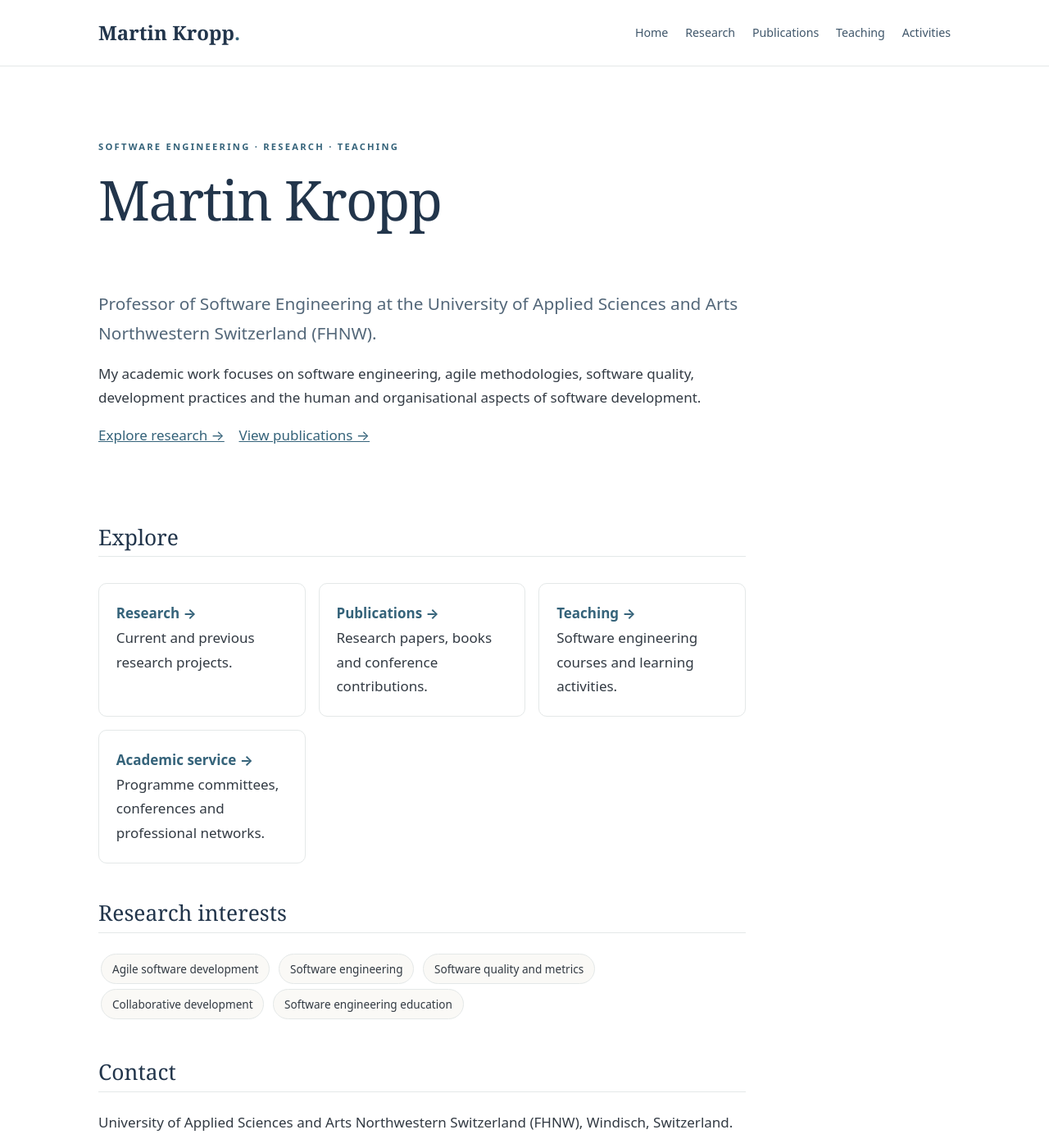
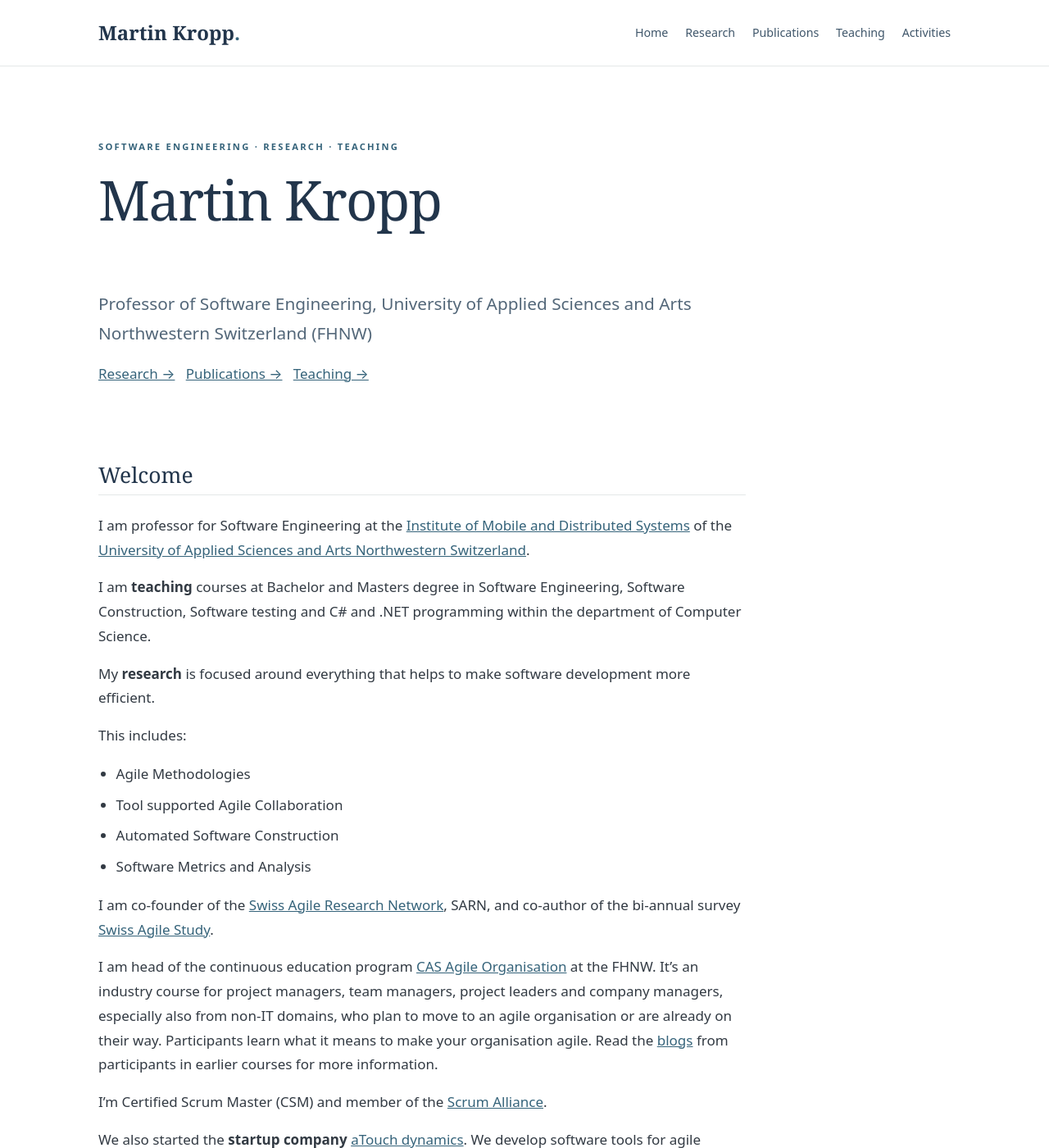
Before and after one commit to martinkropp/martinkropp.github.io, a Jekyll site: the page built from index.md, in a window 1280 px wide and 1400 px high. Shown: the whole window at 82% size. Built offline with Jekyll 4.4.1, drawn with Linux system fonts in a browser that asks for light colours; some of the changed text lies outside the part shown.

Commit message:
Restore substantive original homepage content

```diff
--- a/index.md
+++ b/index.md
@@ -2,35 +2,52 @@
 title: Home
 permalink: /
 ---
+
 <div class="hero">
 <div class="eyebrow">SOFTWARE ENGINEERING · RESEARCH · TEACHING</div>
 <h1>Martin Kropp</h1>
-<p class="lead">Professor of Software Engineering at the University of Applied Sciences and Arts Northwestern Switzerland (FHNW).</p>
-<p>My academic work focuses on software engineering, agile methodologies, software quality, development practices and the human and organisational aspects of software development.</p>
-<p><a href="/research1">Explore research →</a> &nbsp;&nbsp; <a href="/publications1">View publications →</a></p>
+<p class="lead">Professor of Software Engineering, University of Applied Sciences and Arts Northwestern Switzerland (FHNW)</p>
+<p><a href="/research1">Research →</a> &nbsp; <a href="/publications1">Publications →</a> &nbsp; <a href="/teaching">Teaching →</a></p>
 </div>
 
-## Explore
+## Welcome
 
-<div class="cards">
-<div class="card"><strong><a href="/research1">Research →</a></strong>Current and previous research projects.</div>
-<div class="card"><strong><a href="/publications1">Publications →</a></strong>Research papers, books and conference contributions.</div>
-<div class="card"><strong><a href="/teaching">Teaching →</a></strong>Software engineering courses and learning activities.</div>
-<div class="card"><strong><a href="/professional-activities1">Academic service →</a></strong>Programme committees, conferences and professional networks.</div>
-</div>
+I am professor for Software Engineering at the [Institute of Mobile and Distributed Systems](http://www.imvs.technik.fhnw.ch/) of the [University of Applied Sciences and Arts Northwestern Switzerland](https://www.fhnw.ch/).
 
-## Research interests
+I am **teaching** courses at Bachelor and Masters degree in Software Engineering, Software Construction, Software testing and C# and .NET programming within the department of Computer Science.
 
-<span class="pill">Agile software development</span>
-<span class="pill">Software engineering</span>
-<span class="pill">Software quality and metrics</span>
-<span class="pill">Collaborative development</span>
-<span class="pill">Software engineering education</span>
+My **research** is focused around everything that helps to make software development more efficient.
+
+This includes:
+
+- Agile Methodologies
+- Tool supported Agile Collaboration
+- Automated Software Construction
+- Software Metrics and Analysis
+
+I am co-founder of the [Swiss Agile Research Network](http://www.swissagileresearchnetwork.ch/), SARN, and co-author of the bi-annual survey [Swiss Agile Study](http://www.swissagilestudy.ch/).
+
+I am head of the continuous education program [CAS Agile Organisation](https://www.fhnw.ch/de/weiterbildung/technik/cas-agile-organisation) at the FHNW. It's an industry course for project managers, team managers, project leaders and company managers, especially also from non-IT domains, who plan to move to an agile organisation or are already on their way. Participants learn what it means to make your organisation agile. Read the [blogs](http://www.agileorganisation.org/) from participants in earlier courses for more information.
+
+I'm Certified Scrum Master (CSM) and member of the [Scrum Alliance](http://www.scrumalliance.org/).
+
+We also started the **startup company** [aTouch dynamics](https://www.atouch.ch/). We develop software tools for agile collaboration using extra-large multi-touch display technology. Our agile collaboration wall **aWall** eliminates the need for physical card walls and enables distributed agile collaboration and meetings such as daily stand-ups and sprint planning. Want to know more? [Contact me](mailto:martin.kropp@atouch.ch).
+
+## Academic profiles
+
+[LinkedIn](https://www.linkedin.com/in/mkropp/) · [Google Scholar](https://scholar.google.ch/citations?user=0zcalLAAAAAJ&hl=en) · [DBLP](https://dblp.org/pers/hd/k/Kropp:Martin) · [SARN](http://www.swissagileresearchnetwork.ch/)
 
 ## Contact
 
-University of Applied Sciences and Arts Northwestern Switzerland (FHNW), Windisch, Switzerland.
+University of Applied Sciences and Arts Northwestern Switzerland
+Institute of Mobile and Distributed Systems
+Bahnhofstrasse 6
+CH-5052 Windisch, Switzerland
 
-[Martin Kropp by email](mailto:martin.kropp@fhnw.ch)
+Phone: +41 56 202 7818
+Email: [martin.kropp@fhnw.ch](mailto:martin.kropp@fhnw.ch)
+Web: [www.kropp.ch](https://www.kropp.ch/)
 
-*This website is being migrated from [kropp.ch](https://www.kropp.ch). Detailed original materials are being reviewed and transferred.*
+---
+
+*This homepage preserves the substantive text of the original website, lightly edited for clarity and presentation. Historical programme descriptions and links may require updating.*
```
